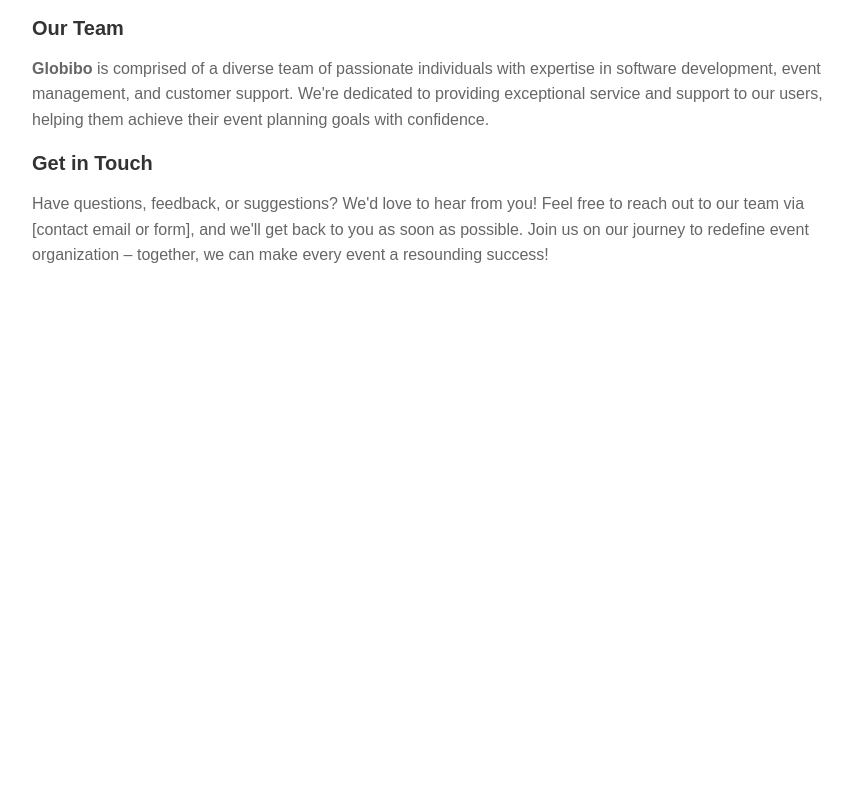
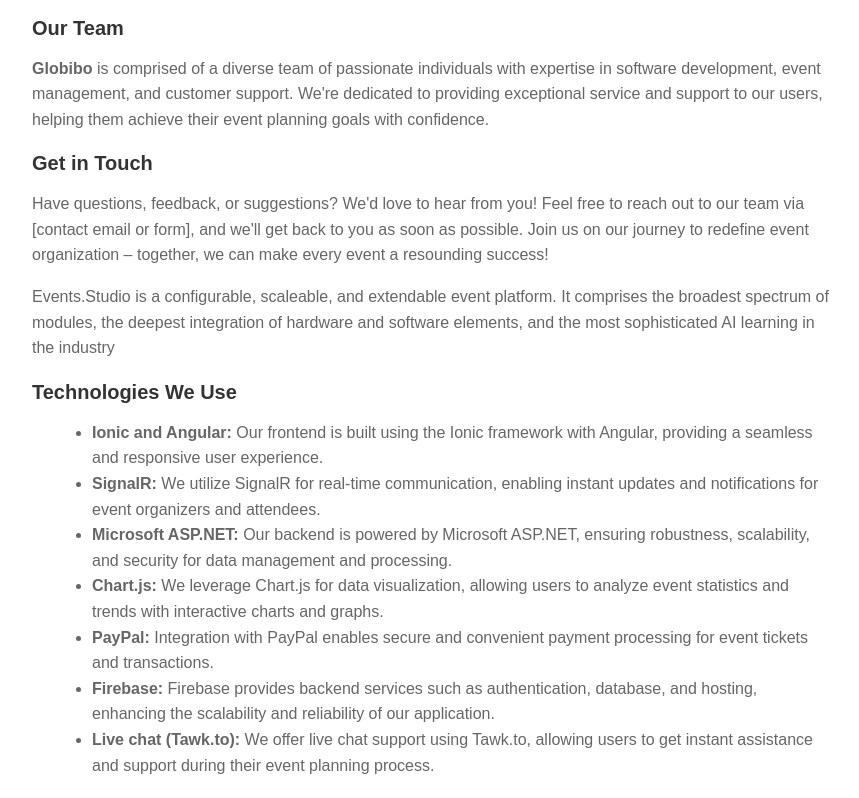
Before and after one commit to pawansaisaggurthi/sample-page, a plain HTML site: page index.html in a window 1280 px wide. Shown: the part 599-1397 px from the top of the page, without its empty margins (208-1067 px from the left). Before the commit the page ends 887 px from the top, so only its background shows below. Drawn offline with Linux system fonts and the light colour scheme.

Commit message:
Update index.html

```diff
--- a/index.html
+++ b/index.html
@@ -73,6 +73,24 @@ strong {
         <h3>Get in Touch</h3>
         <p>Have questions, feedback, or suggestions? We'd love to hear from you! Feel free to reach out to our team via [contact email or form], and we'll get back to you as soon as possible. Join us on our journey to redefine event organization – together, we can make every event a resounding success!</p>
     </section>
+    <section>
+        <p>Events.Studio is a configurable, scaleable, and extendable event platform. It comprises the broadest spectrum of modules, the deepest integration of hardware and software elements, and the most sophisticated AI learning in the industry</p>
+    </section>
+
+    <section>
+
+        <h3>Technologies We Use</h3>
+        <ul>
+            <li><strong>Ionic and Angular:</strong> Our frontend is built using the Ionic framework with Angular, providing a seamless and responsive user experience.</li>
+            <li><strong>SignalR:</strong> We utilize SignalR for real-time communication, enabling instant updates and notifications for event organizers and attendees.</li>
+            <li><strong>Microsoft ASP.NET:</strong> Our backend is powered by Microsoft ASP.NET, ensuring robustness, scalability, and security for data management and processing.</li>
+            <li><strong>Chart.js:</strong> We leverage Chart.js for data visualization, allowing users to analyze event statistics and trends with interactive charts and graphs.</li>
+            <li><strong>PayPal:</strong> Integration with PayPal enables secure and convenient payment processing for event tickets and transactions.</li>
+            <li><strong>Firebase:</strong> Firebase provides backend services such as authentication, database, and hosting, enhancing the scalability and reliability of our application.</li>
+            <li><strong>Live chat (Tawk.to):</strong> We offer live chat support using Tawk.to, allowing users to get instant assistance and support during their event planning process.</li>
+        </ul>
+    </section>
+
 </div>
 
 </body>
```
